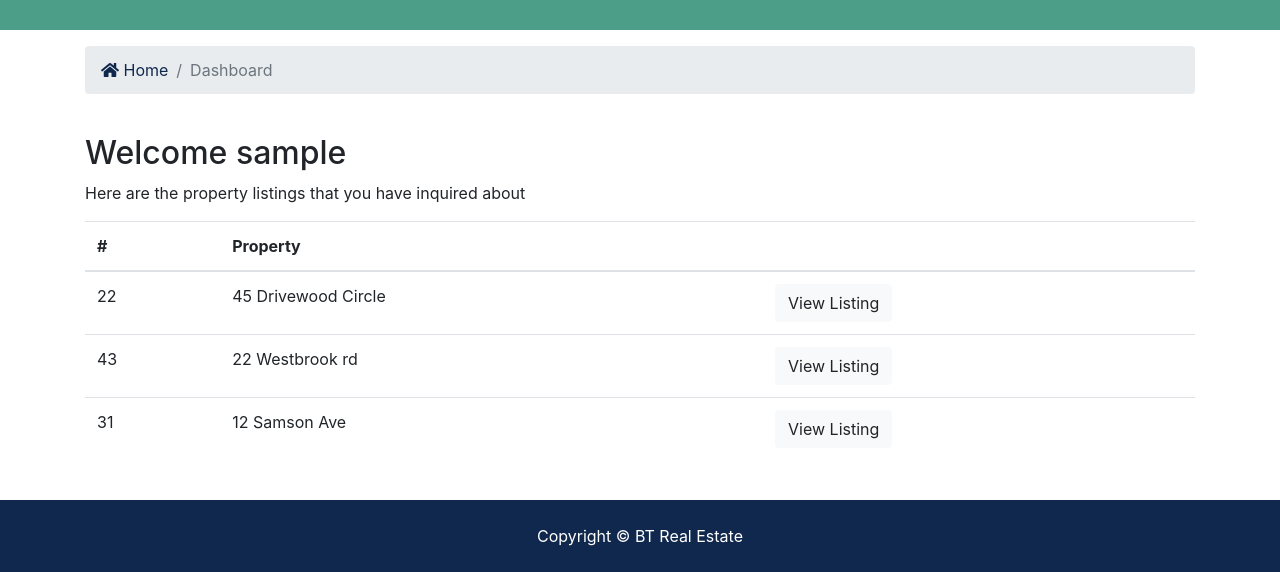
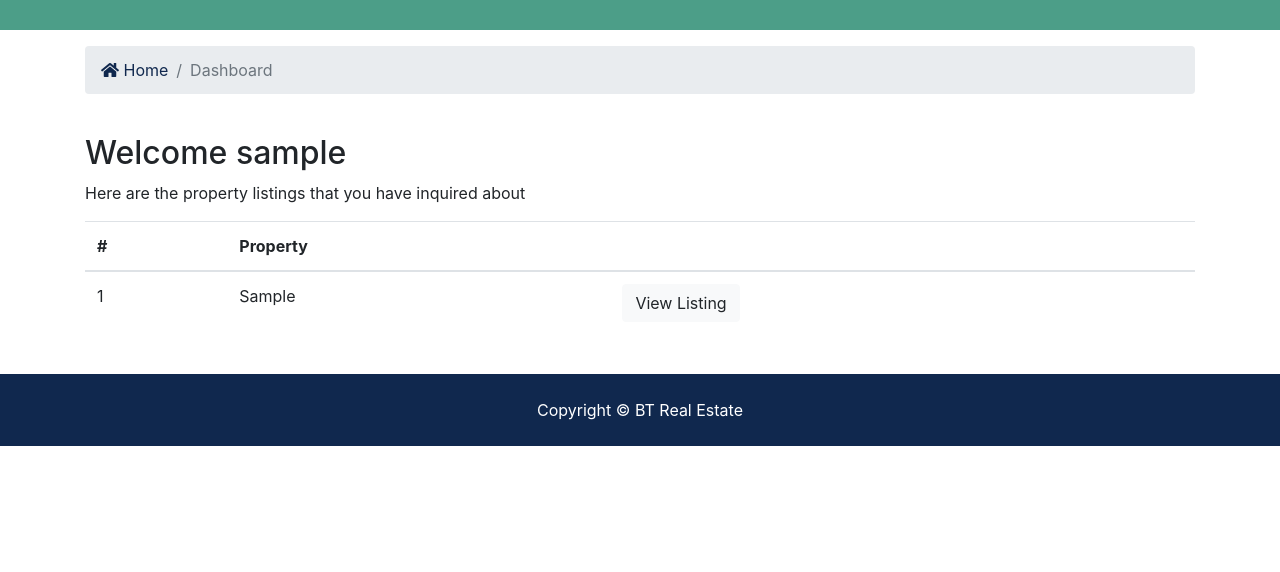
Before and after one commit to JayHChoi/btre_project, a Django app: page /accounts/dashboard/ in a window 1280 px wide. Shown: the part 315-887 px from the top of the page. After the commit the page ends 761 px from the top, so only its background shows below. Run offline with Django 3.2, Linux system fonts and the light colour scheme; a user stored in the database is signed in; tables that the repository leaves empty hold one stand-in row (values such as "Sample post"); some libraries are stand-ins or nearby versions.

Commit message:
Dashboard edit

```diff
--- a/accounts/views.py
+++ b/accounts/views.py
@@ -1,7 +1,9 @@
-from django.shortcuts import render, redirect
-from django.views.generic import TemplateView, DetailView
+from django.shortcuts import redirect
+from django.views.generic import TemplateView
 from django.contrib import messages, auth
 from django.contrib.auth.models import User
+
+from contacts.models import Contact
 
 
 class RegisterView(TemplateView):
@@ -29,7 +31,9 @@ class RegisterView(TemplateView):
                 if User.objects.filter(email=email).exists():
                     messages.error(request, 'That email is being used')
                     return redirect('register')
-            user = User.objects.create_user(username=username, password=password, email=email, first_name=first_name, last_name=last_name)
+            user = User.objects.create_user(username=username, password=password,
+                                            email=email, first_name=first_name,
+                                            last_name=last_name)
             # Login after register
             # auth.login(request, user)
             # messages.success(request, 'You are now logged in')
@@ -49,9 +53,7 @@ class LoginView(TemplateView):
         # Login User
         username = request.POST['username']
         password = request.POST['password']
-
         user = auth.authenticate(username=username, password=password)
-
         if user is not None:
             auth.login(request, user)
             messages.success(request, 'You are now logged in')
@@ -63,7 +65,14 @@ class LoginView(TemplateView):
 
 class DashboardView(TemplateView):
     template_name = "accounts/dashboard.html"
-    model = User
+
+    def get_context_data(self, **kwargs):
+        context = super().get_context_data(**kwargs)
+        user_contacts = Contact.objects.order_by('-contact_date').filter(
+            user_id=self.request.user.id
+        )
+        context['user_contacts'] = user_contacts
+        return context
 
 
 def logout(request):
--- a/templates/accounts/dashboard.html
+++ b/templates/accounts/dashboard.html
@@ -39,6 +39,7 @@
     <div class="row">
       <div class="col-md-12">
         <h2>Welcome {{ user.username }}</h2>
+        {% if user_contacts %}
           <p>Here are the property listings that you have inquired about</p>
           <table class="table">
             <thead>
@@ -49,23 +50,18 @@
               </tr>
             </thead>
             <tbody>
+              {% for contact in user_contacts %}
                 <tr>
-              <td>22</td>
-              <td>45 Drivewood Circle</td>
-              <td><a class="btn btn-light" href="#">View Listing</a></td>
+                  <td>{{ contact.id }}</td>
+                  <td>{{ contact.listing }}</td>
+                  <td><a class="btn btn-light" href="{% url 'listing' contact.listing_id %}">View Listing</a></td>
                 </tr>
-            <tr>
-              <td>43</td>
-              <td>22 Westbrook rd</td>
-              <td><a class="btn btn-light" href="#">View Listing</a></td>
-            </tr>
-            <tr>
-              <td>31</td>
-              <td>12 Samson Ave</td>
-              <td><a class="btn btn-light" href="#">View Listing</a></td>
-            </tr>
+              {% endfor %}
             </tbody>
           </table>
+        {% else %}
+          You have not made any inquiries
+        {% endif %}
       </div>
     </div>
   </div>
```
Lines whose indentation alone changed are shown as unchanged.
